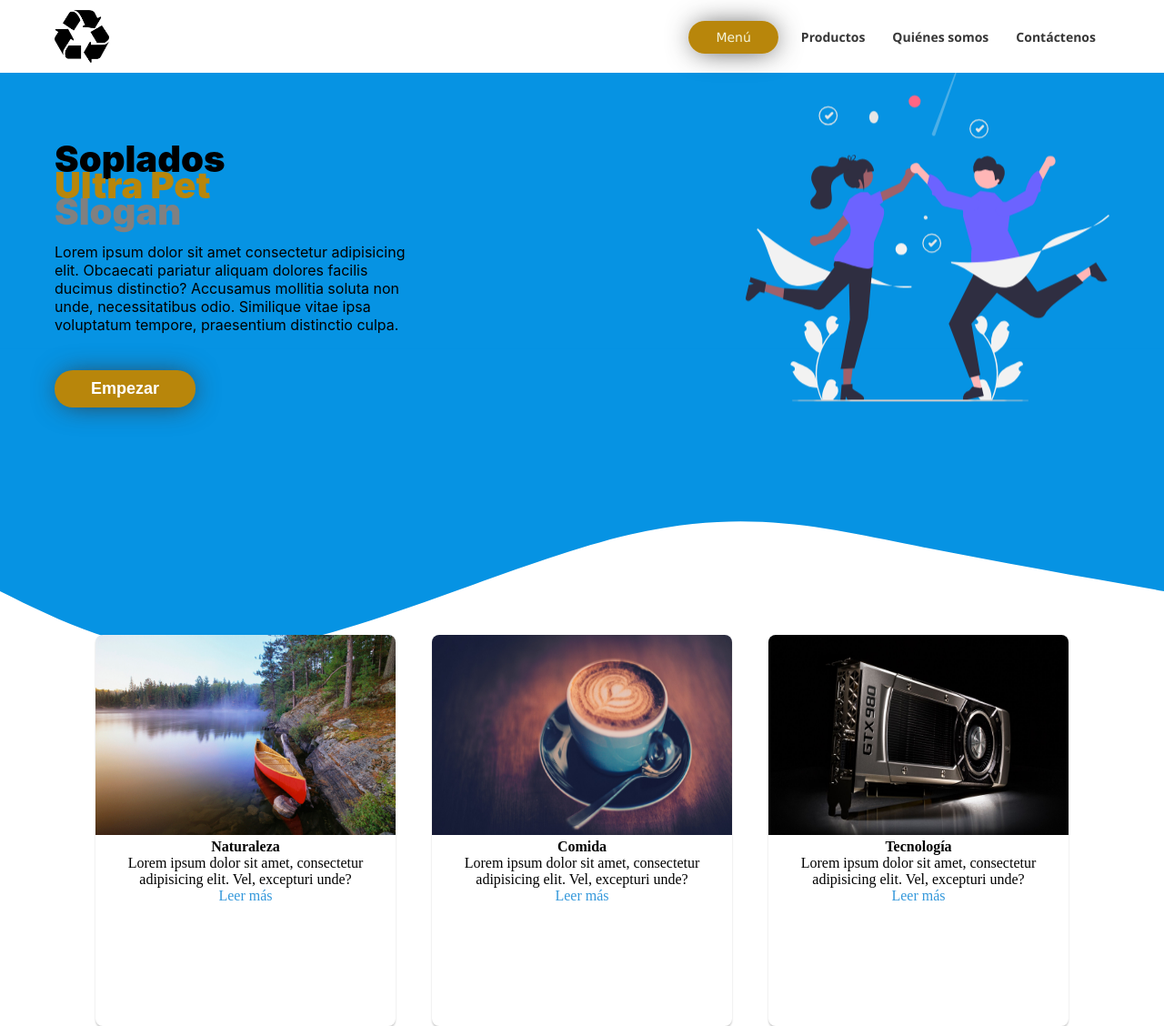
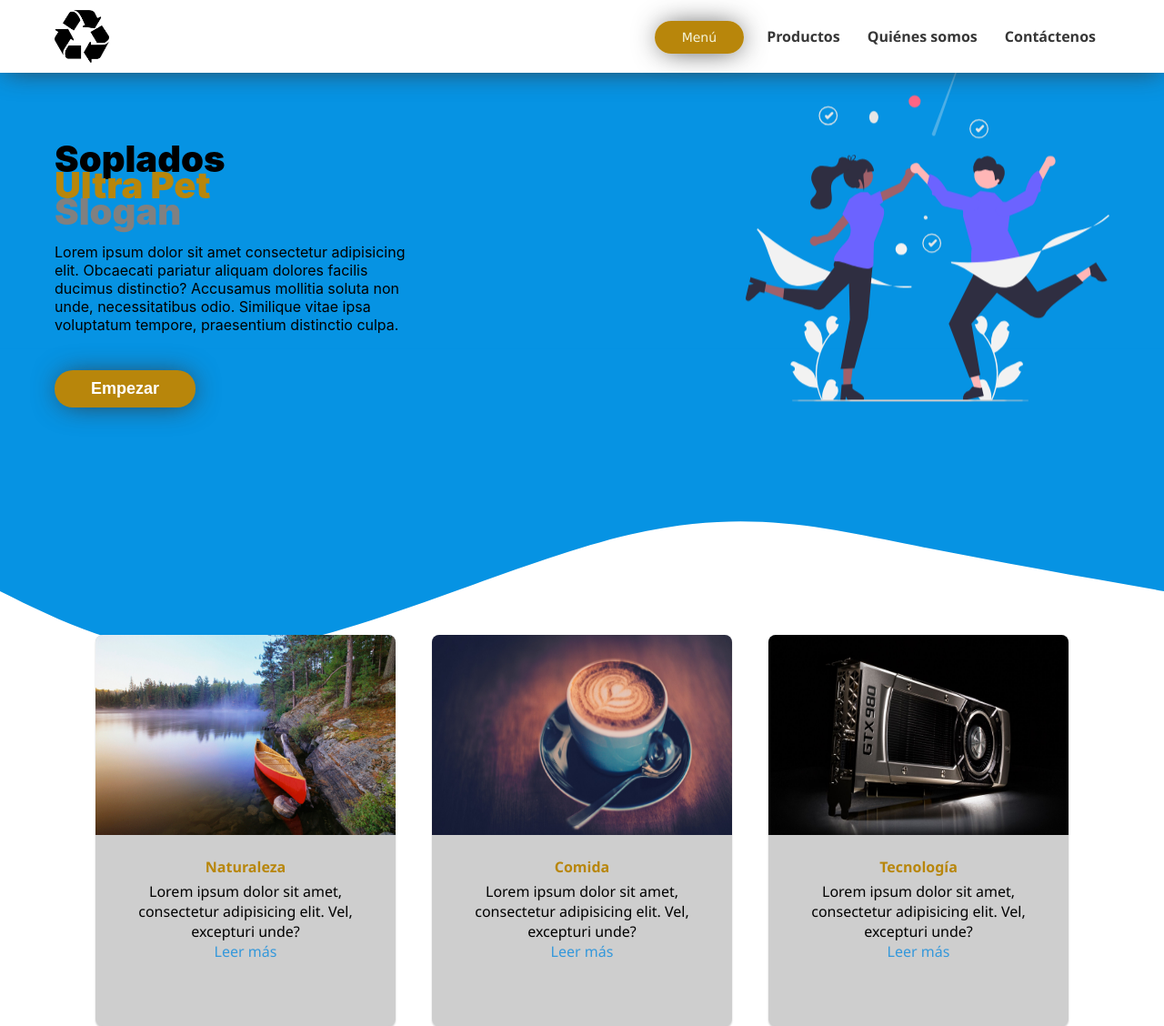
Before and after one commit to andymudz/sopladosultrapet, a PHP site: page /sopladosultrapet/ in a window 1280 px wide. Shown: the whole page at 91% size. Run offline with PHP 8.4, Linux system fonts and the light colour scheme; some libraries are stand-ins or nearby versions.

Commit message:
super mejor

```diff
--- a/css/style.css
+++ b/css/style.css
@@ -23,6 +23,7 @@ header {
   right: 0;
   z-index: 100;
   background: #fff;
+  box-shadow: 1px 1px 30px -5px #373737;
 }
 
 .container-header {
@@ -79,6 +80,7 @@ nav ul li {
   font-family: "Segoe UI", Tahoma, Geneva, Verdana, sans-serif;
   font-weight: 900;
   overflow: hidden;
+  font-size: 16px;
 }
 
 .item:hover span {
@@ -237,6 +239,7 @@ nav ul li {
   box-shadow: 0 2px 2px rgba(0, 0, 0, 0.2);
   overflow: hidden;
   margin: 20px;
+  background: #cecece;
   text-align: center;
   transition: all 0.25s;
 }
@@ -252,19 +255,29 @@ nav ul li {
 }
 
 .container-cards .card h4 {
+  position: relative;
+  top: 20px;
   font-weight: 600;
+  color: darkgoldenrod;
+  font-family: "Segoe UI", Tahoma, Geneva, Verdana, sans-serif;
 }
 
 .container-cards .card p {
+  position: relative;
+  top: 25px;
   padding: 0 1rem;
   font-size: 16px;
   font-weight: 300;
+  font-family: "Segoe UI", Tahoma, Geneva, Verdana, sans-serif;
 }
 
 .container-cards .card a {
+  position: relative;
+  top: 25px;
   font-weight: 500;
   text-decoration: none;
   color: #3498db;
+  font-family: "Segoe UI", Tahoma, Geneva, Verdana, sans-serif;
 }
 
 /*fin cards*/
```
